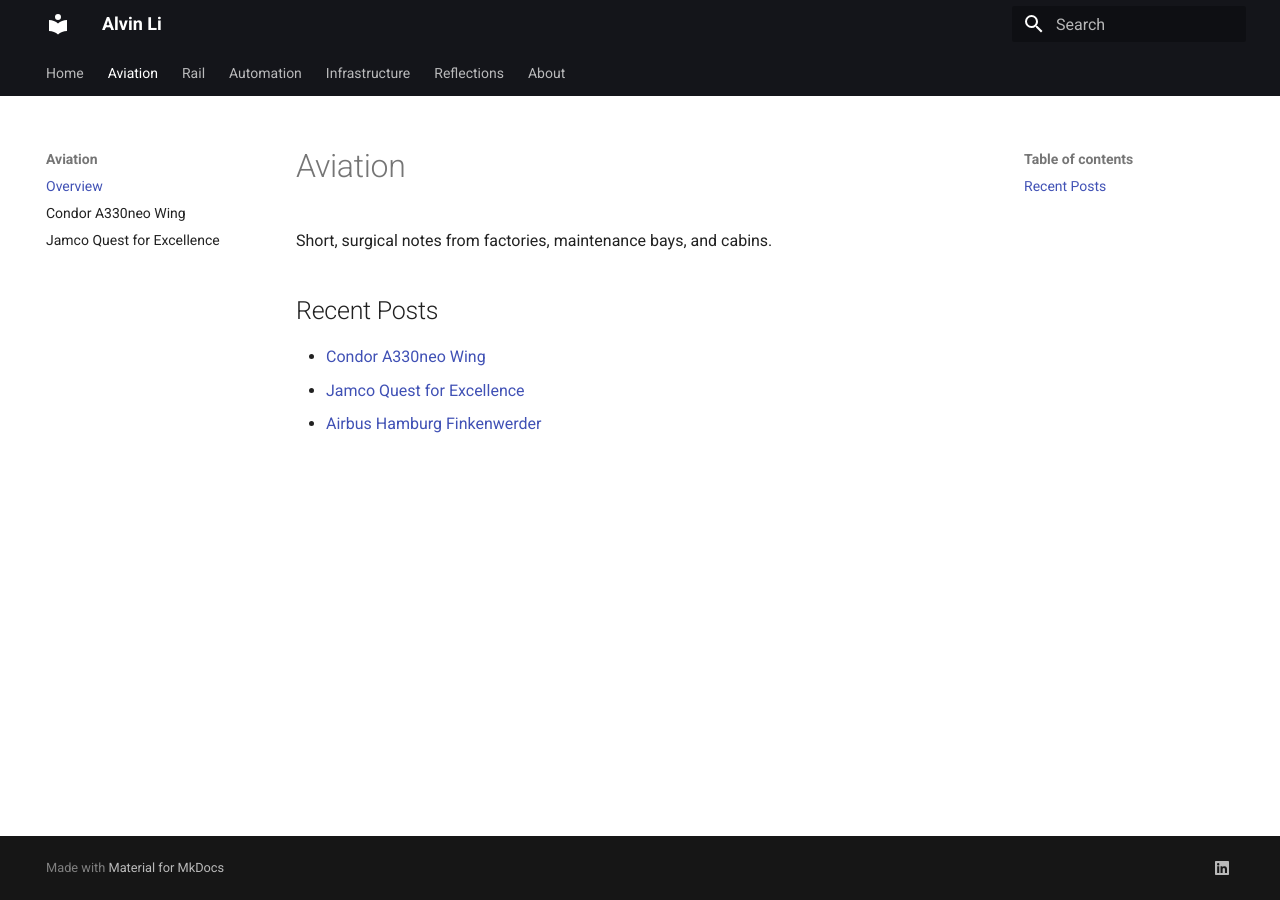
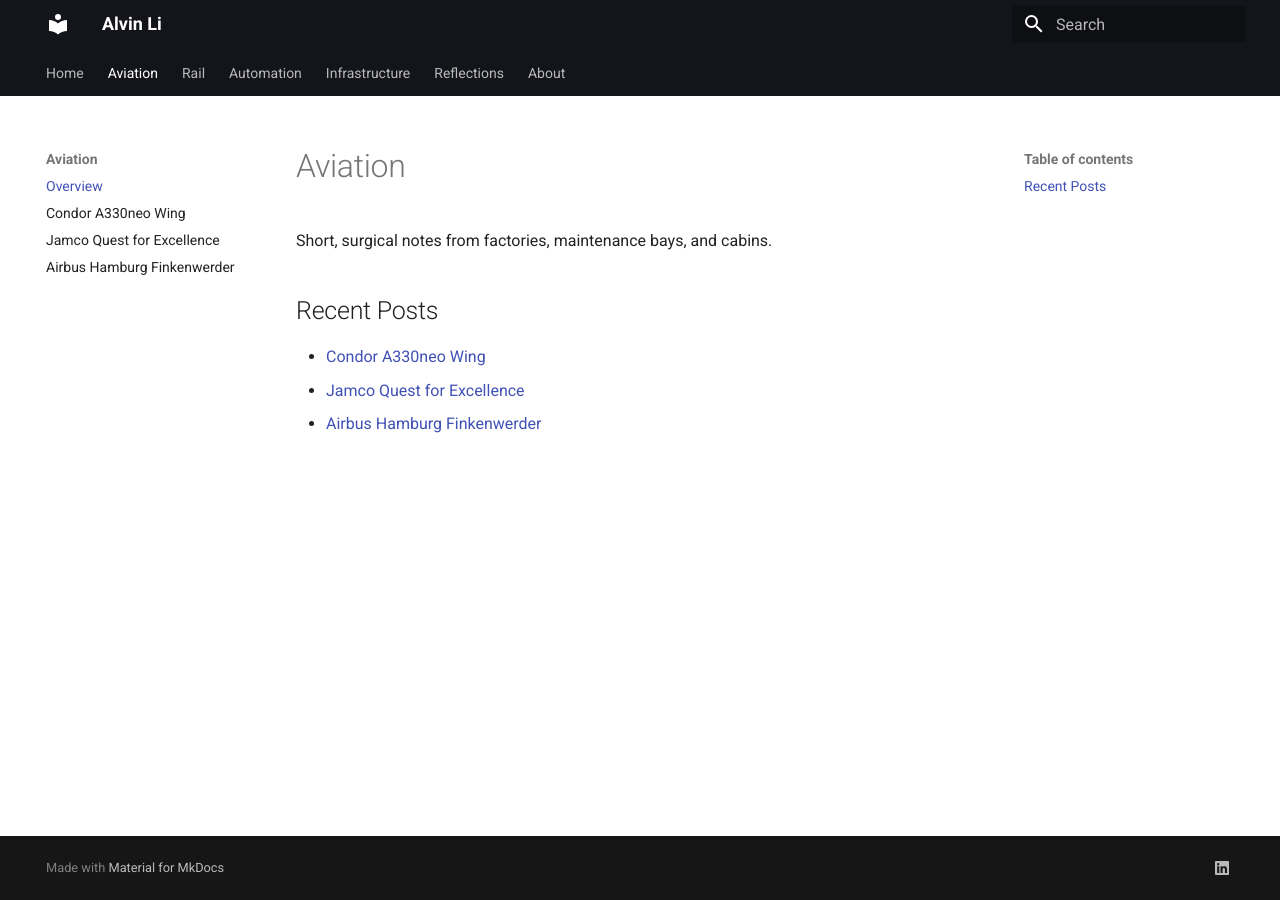
Before and after one commit to alvvvli/alvin-site, an MkDocs documentation site: the page built from docs/aviation/index.md, in a window 1280 px wide. Built offline with MkDocs 1.6.1 and Material for MkDocs 9.7.7, drawn with Linux system fonts in a browser that asks for light colours.

Commit message:
Update mkdocs.yml

```diff
--- a/mkdocs.yml
+++ b/mkdocs.yml
@@ -33,6 +33,7 @@ nav:
       - Overview: aviation/index.md
       - Condor A330neo Wing: aviation/a330neofra.md
       - Jamco Quest for Excellence: aviation/jamco.md
+      - Airbus Hamburg Finkenwerder: aviation/airbushamburg.md
   - Rail:
       - Overview: rail/index.md
       - InnoTrans 2024 Cabin: rail/innotrans-2024.md
```
